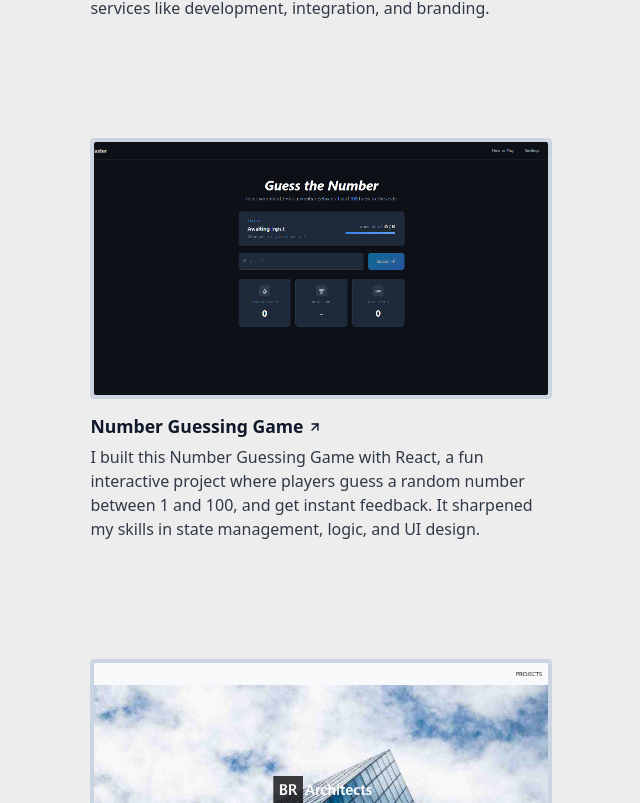
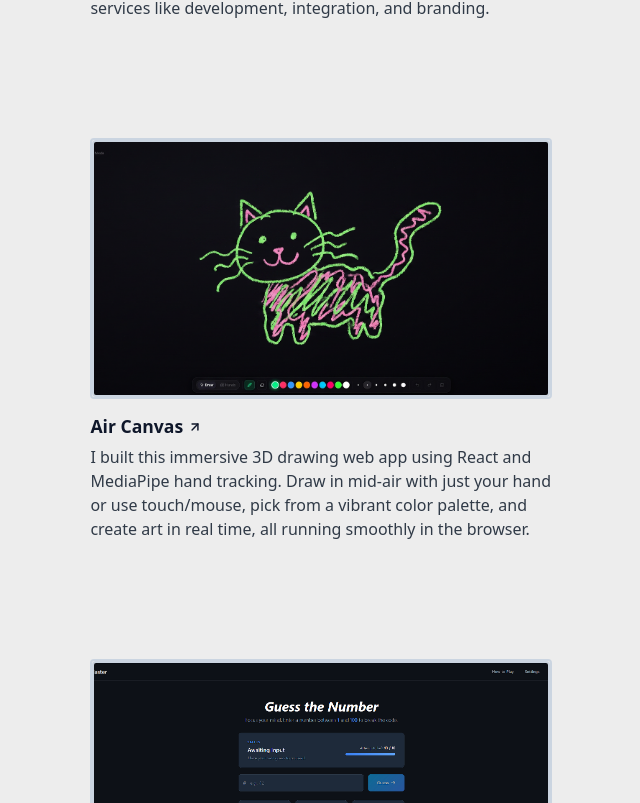
Before and after one commit to muhammadaamanbutt-commits/Portfolio, a React (Vite) app: page / in a window 1280 px wide. Shown: the part 1897-2700 px from the top of the page, without its empty margins (531-1171 px from the left). Built offline with nearby package versions, Linux system fonts and the light colour scheme.

Commit message:
feat: add MainContent component and air-canvas project asset

```diff
--- a/src/components/MainContent.jsx
+++ b/src/components/MainContent.jsx
@@ -5,6 +5,7 @@ import brarchitectsImage from '../assets/projects/br-architects.png';
 import creativeDigitalAgencyImage from '../assets/projects/creative-digital-agency.png';
 import myWebsiteImage from '../assets/projects/my-website.png';
 import fastFoodRestaurantImage from '../assets/projects/fast-food-restaurant.png';
+import airCanvasImage from '../assets/projects/air-canvas.png';
 import mikonProjectImage from '../assets/projects/mikon-project.png';
 import numberGuessingGameImage from '../assets/projects/number-guessing-game.png';
 import '../css/style.css';
@@ -17,6 +18,12 @@ const MainContent = () => {
             description: "I built this professional business platform using React and Custom CSS without external libraries. It is fully responsive, helping brands launch, grow, and increase earnings through services like development, integration, and branding.",
             projectimage: mikonProjectImage,
             link: "https://mikon.vercel.app/"
+        },
+        {
+            title: "Air Canvas",
+            description: "I built this immersive 3D drawing web app using React and MediaPipe hand tracking. Draw in mid-air with just your hand or use touch/mouse, pick from a vibrant color palette, and create art in real time, all running smoothly in the browser.",
+            projectimage: airCanvasImage,
+            link: "https://3d-drawings-aaman.vercel.app/"
         },
         {
             title: "Number Guessing Game",
```
Also changed, not shown: src/assets/projects/air-canvas.png (added).
